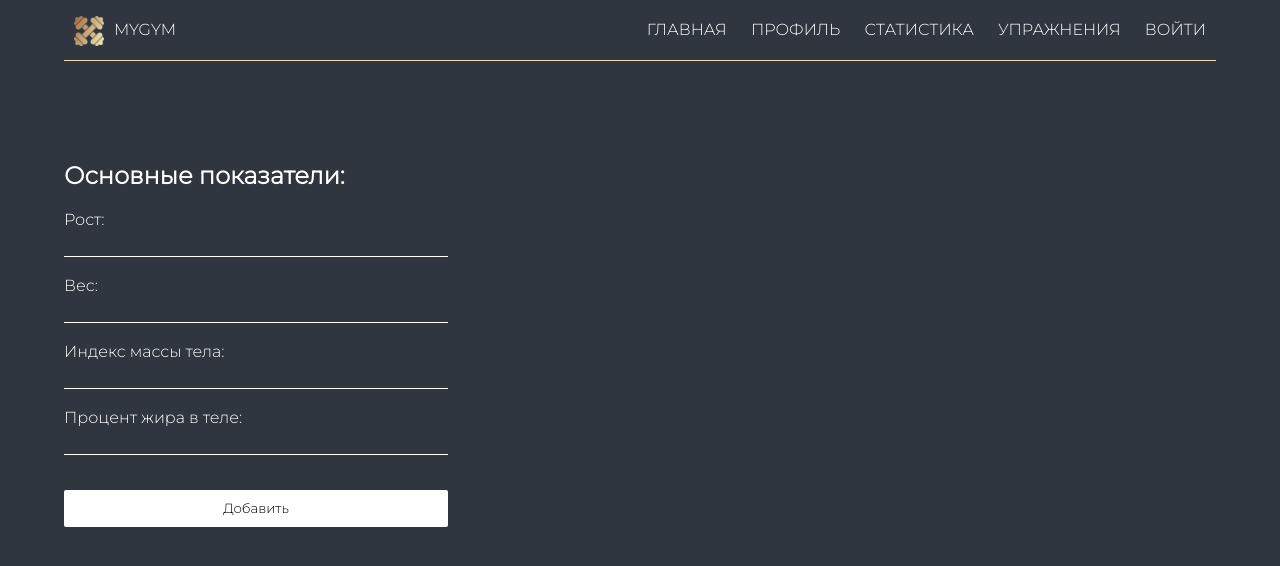
After one commit to AlexnaderMishin/GymAPI, a PHP site: page /front/profile.php in a window 1280 px wide. The commit adds this page. Shown: the top 566 px of the page. Run offline with PHP 8.4, Linux system fonts and the light colour scheme.

Commit message:
сортировка + профиль

```diff
--- /dev/null
+++ b/back/ClearSession.php
@@ -0,0 +1,6 @@
+<?php
+session_start();
+
+session_destroy();
+header('Location: /index.php');
+exit();
--- /dev/null
+++ b/css/nav_style.css
@@ -0,0 +1,32 @@
+body {
+   background-color: #2f3640;
+   margin: 0;
+   padding: 0;
+   font-family: 'Montserrat', sans-serif;
+}
+nav{
+   /* background-color: #242a31;  */
+   border-bottom: 1px solid wheat;
+
+
+
+    margin: 0 auto;
+    width: 90%;
+    height: 60px;
+    line-height: 60px;
+    display: flex;
+    justify-content: space-between;
+}
+
+nav a{
+    color: white;
+    text-decoration: none;
+    line-height: 50px;
+    padding: 10px;
+    /* padding: 10px; */
+}
+nav img{
+    height: 30px;
+    vertical-align: middle;
+    margin-right: 10px;
+}
--- /dev/null
+++ b/css/profile.css
@@ -0,0 +1,59 @@
+.container{
+    margin: 0 auto;
+    margin-top: 5em;
+    width: 90%;
+    display: flex;
+    flex-direction: row;
+    flex-wrap: wrap;
+    justify-content: flex-start;
+}
+.userChar{
+
+   color: white;
+    width: 100%;
+
+}
+
+.userChar input{
+    outline:none;
+    line-height: 25px;
+    font-size: 16px;
+    color: white;
+    display: block;
+    background: none;
+    border: none;
+    border-bottom: 1px solid white;
+    width: 30vw;
+    box-sizing: border-box;
+}
+.userChar button{
+    width: 30vw;
+    border: none;
+    background: white;
+    border-radius: 2px;
+    line-height: 35px;
+    color: black;
+    font-family: 'Montserrat';
+    cursor: pointer;
+}
+
+/* .btn-grad {
+    background-image: linear-gradient(to right, #FEAC5E 0%, #C779D0  51%, #FEAC5E  100%);
+    margin: 10px;
+    padding: 15px 45px;
+    text-align: center;
+    text-transform: uppercase;
+    transition: 0.5s;
+    background-size: 200% auto;
+    color: white;
+    box-shadow: 0 0 20px #eee;
+    border-radius: 10px;
+    display: block;
+  }
+
+  .btn-grad:hover {
+    background-position: right center; /* change the direction of the change here */
+    color: #fff;
+    text-decoration: none;
+  }
+  */
--- /dev/null
+++ b/front/header.php
@@ -0,0 +1,34 @@
+<?php
+session_start();
+?>
+<!DOCTYPE html>
+<html lang="en">
+<head>
+    <meta charset="UTF-8">
+    <meta http-equiv="X-UA-Compatible" content="IE=edge">
+    <meta name="viewport" content="width=device-width, initial-scale=1, maximum-scale=1">
+    <link rel="stylesheet" href="/css/auth.css">
+    <link rel="stylesheet" href="/css/nav_style.css">
+    <link rel="stylesheet" href="/css/profile.css">
+    <link rel="preconnect" href="https://fonts.googleapis.com">
+    <link rel="preconnect" href="https://fonts.gstatic.com" crossorigin>
+    <link href="https://fonts.googleapis.com/css2?family=Montserrat:wght@300&display=swap" rel="stylesheet">
+    <script src="https://code.jquery.com/jquery-3.6.1.min.js" integrity="sha256-o88AwQnZB+VDvE9tvIXrMQaPlFFSUTR+nldQm1LuPXQ=" crossorigin="anonymous"></script>
+    <title>Главная</title>
+</head>
+<body>
+
+<nav class="navigation">
+<div><a href="/"><img src="/image/logo.png">MYGYM</a></div>
+
+    <div>
+        <a href="/">ГЛАВНАЯ</a>
+        <a href="/front/profile.php">ПРОФИЛЬ</a>
+        <a href="#">СТАТИСТИКА</a>
+        <a href="#">УПРАЖНЕНИЯ</a>
+        <?php if(! isset($_SESSION['userLogin'])){echo '<a href="front/login.php">ВОЙТИ</a>';}else{ echo '<a href="/back/ClearSession.php">ВЫЙТИ('.$_SESSION['userLogin'].')</a>';} ?>
+    </div>
+
+</nav>
+</body>
+</html>
--- /dev/null
+++ b/front/profile.php
@@ -0,0 +1,76 @@
+<?php include 'header.php'; ?>
+<body>
+    <div class="container">
+        <div class="userChar">
+            <h2>Основные показатели:</h2>
+            <label for="height">Рост:</label><br>
+            <input type="text" id="height" name="height"></input><br>
+
+            <label for="weight">Вес:</label><br>
+            <div>
+            <input type="text" id="weight" name="weight"></input><br>
+            </div>
+            <label for="imb">Индекс массы тела:</label><br>
+            <input type="text" id="imb" name="imb"></input><br>
+
+            <label for="ifb">Процент жира в теле:</label><br>
+            <input type="text" id="ifb" name="ifb"></input><br>
+            <p id="textInfo"></p>
+            <button onclick="sendChar()">Добавить</button>
+
+        </div>
+    </div>
+
+
+    <script>
+
+    $( "#imb" ).click(function() {
+    var height = $("#height").val();
+    var weight = $("#weight").val();
+    var indexmass = weight/(Math.pow(height/100,2));
+
+  // заношу данные в поле
+    $('input[name="imb"]').val(indexmass.toFixed(2));
+});
+
+
+    function sendChar(){
+    var height = $("#height").val();
+    var weight = $("#weight").val();
+    var imb = $("#imb").val();
+    var ifb = $("#ifb").val();
+    // var indexmass = weight/(Math.pow(height/100,2));
+
+          var toServer = {
+            height: height,
+            weight : weight,
+            imb : imb,
+            ifb : ifb
+          }
+
+
+
+
+          var JSONToServer = JSON.stringify(toServer);
+
+
+          $.ajax({
+              url: '/back/back.php',
+              type: 'post',
+              data: 'data=' + JSONToServer,
+
+              error: function(){
+                $("#textInfo").html("Произошла ошибка!");
+                  console.log('error');
+              },
+              success: function(){
+                $("#textInfo").html("Данные отправлены!");
+                  console.log('Данные отправлены!');
+                  console.log(imb);
+              }
+          })
+      }
+
+
+</script>
+</body>
--- a/index.php
+++ b/index.php
@@ -7,11 +7,12 @@ session_start();
     <meta charset="UTF-8">
     <meta http-equiv="X-UA-Compatible" content="IE=edge">
     <meta name="viewport" content="width=device-width, initial-scale=1.0">
-    <link rel="stylesheet" href="style.css">
     <script src="https://code.jquery.com/jquery-3.6.1.min.js" integrity="sha256-o88AwQnZB+VDvE9tvIXrMQaPlFFSUTR+nldQm1LuPXQ=" crossorigin="anonymous"></script>
     <title>Главная</title>
 </head>
 <body>
-    <?php include 'header.php'; ?>
+    <?php include 'front/header.php'; ?>
+    <p align="center"><?php if( isset($_SESSION['userLogin'])){echo "Добро пожаловать :: ". $_SESSION['userLogin'] . "!";}   ?></p>
+
 </body>
 </html>
```
Also changed, not shown: back/auth.php (added, +48 -0 lines), back/back.php (added, +14 -0 lines), back/connect.php (added, +21 -0 lines), back/reg.php (added, +91 -0 lines), css/auth.css (added, +113 -0 lines), front/login.php (added, +157 -0 lines).
